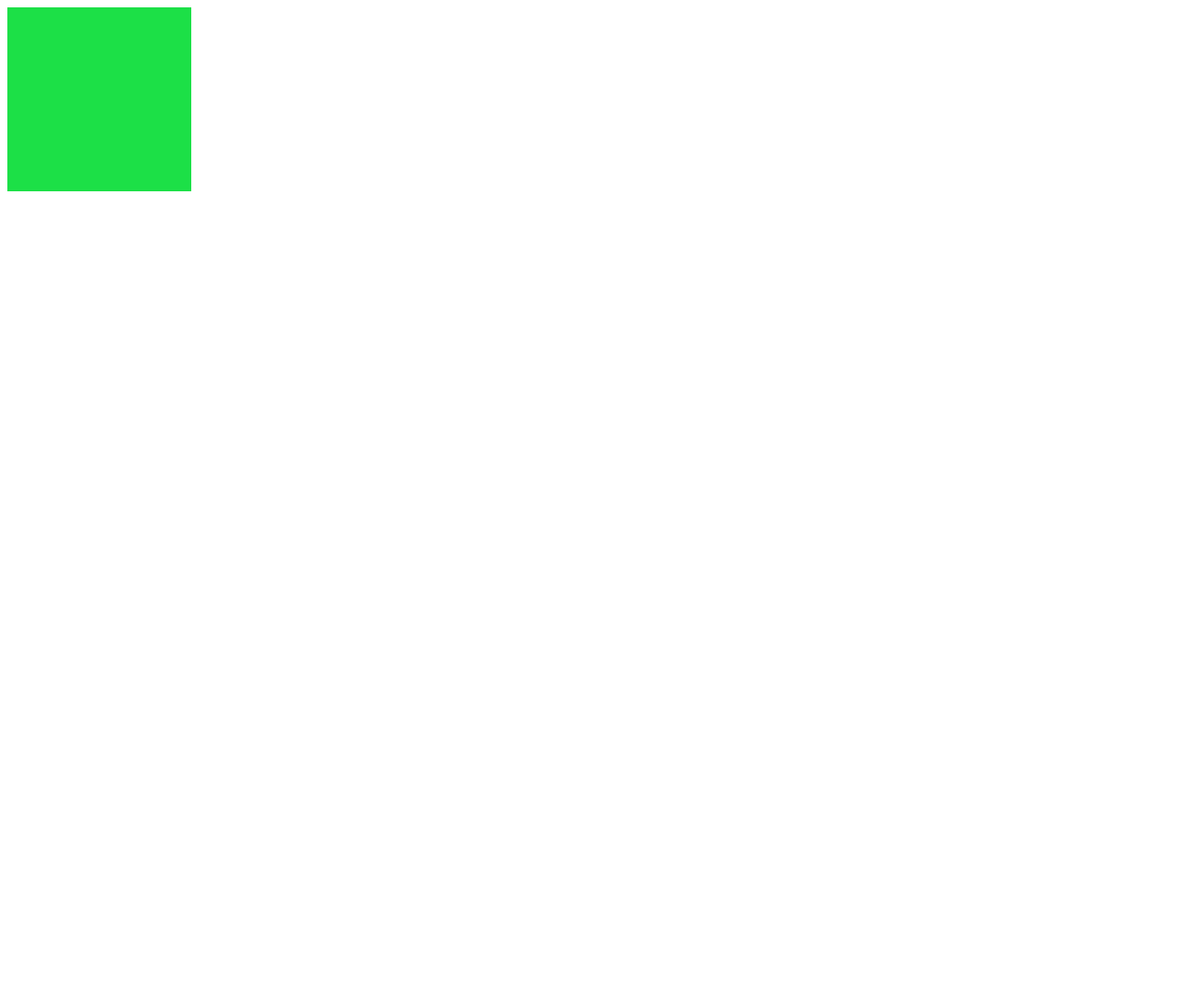
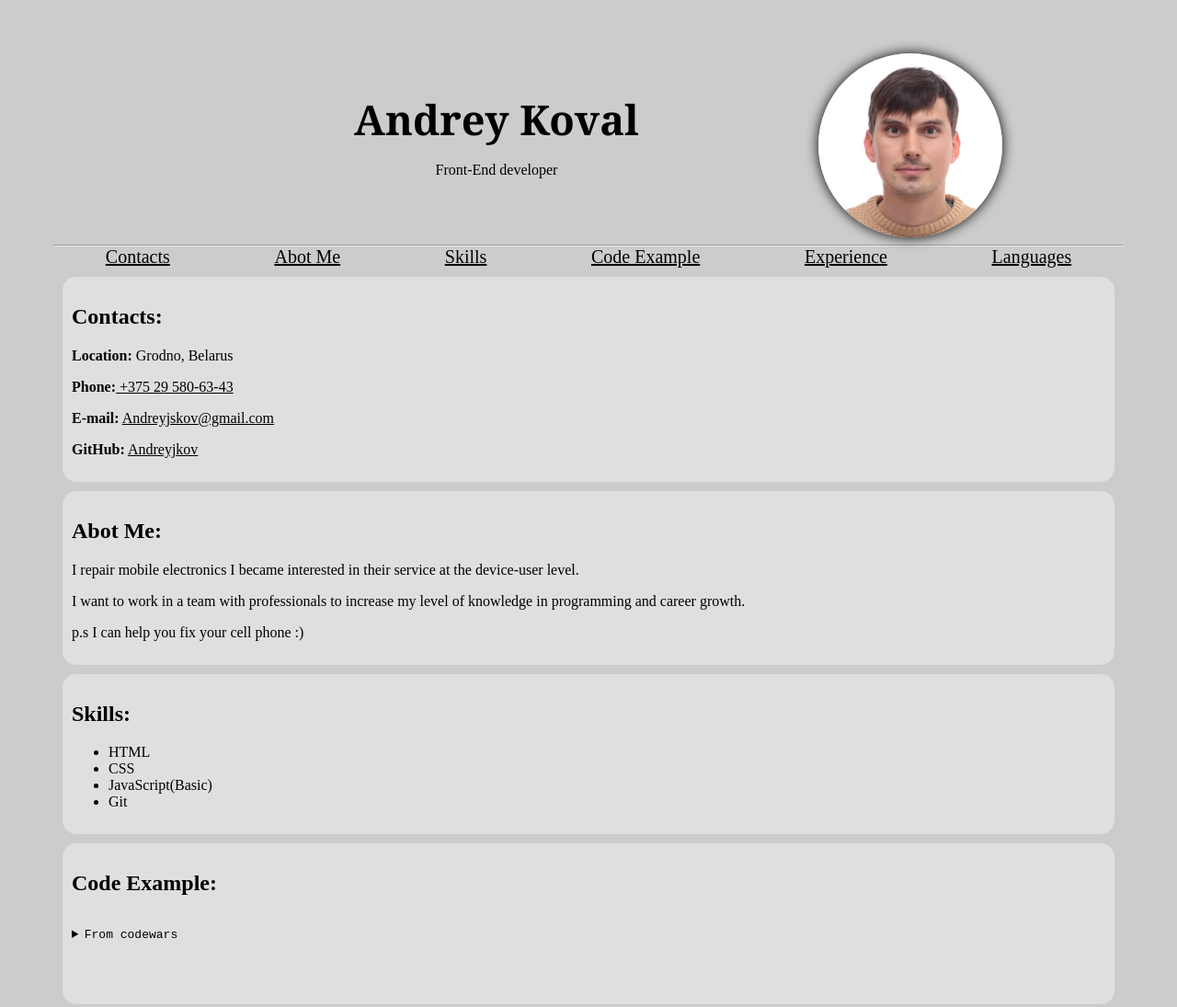
Before and after one commit to Andreyjkov/rsschool-cv, a plain HTML site: page index.html in a window 1280 px wide. Shown: the top 1095 px of the page at 92% size. Before the commit the page ends 800 px from the top, so only its background shows below. Drawn offline with Linux system fonts and the light colour scheme.

Commit message:
feat: add content

```diff
--- /dev/null
+++ b/css/style.css
@@ -0,0 +1,78 @@
+body {
+  height: 100%;
+  min-width: 460px;
+  padding: 50px;
+  background-color: #ccc;
+}
+/* ----------------------------------------------------------- */
+.nav {
+  font-size: 16px;
+  background-color: #ccc;
+}
+
+.mYi {
+  display: block;
+  height: 200px;
+  width: 200px;
+  box-shadow: 0px 0px 14px 0px;
+  border-radius: 50%;
+}
+
+.header_name {
+  margin: 0 auto 8px;
+}
+.title {
+  color: #000000;
+  margin: 0 auto 8px;
+  font-family: "Georgia", serif;
+  font-size: 45px;
+}
+.pPosition {
+  text-align: center;
+}
+
+.header_cv {
+  border: 2px black;
+  display: flex;
+  align-items: center;
+  max-width: 900px;
+  margin: 0 auto;
+}
+/* ---------------------------------------------------------------- */
+.navMain {
+  display: flex;
+  justify-content: space-around;
+  text-align: center;
+  margin: 0px;
+  font-size: 20px;
+}
+
+a {
+  color: #000000;
+}
+
+hr {
+  margin-bottom: 0px;
+}
+
+section {
+  background-color: #dfdfdf;
+  padding: 10px;
+  border-radius: 15px;
+  margin: 10px;
+}
+
+.code {
+  background-color: #000000;
+  border: 2px solid rgb(0, 0, 0);
+  color: rgb(255, 255, 255);
+}
+.colorCode {
+  color: #b294bb;
+}
+.colorCodeTow {
+  color: #de935f;
+}
+.colorCodeThree {
+  color: #81a2be;
+}
--- a/index.html
+++ b/index.html
@@ -1,13 +1,106 @@
 <!DOCTYPE html>
 <html lang="en">
-<head>
-    <meta charset="UTF-8">
-    <meta http-equiv="X-UA-Compatible" content="IE=edge">
-    <meta name="viewport" content="width=device-width, initial-scale=1.0">
-    <title>Document</title>
-    <link rel="stylesheet" href="./style.css">
-</head>
-<body>
-    <div class="start"></div>
-</body>
+  <head>
+    <meta charset="UTF-8" />
+    <meta http-equiv="X-UA-Compatible" content="IE=edge" />
+    <meta name="viewport" content="width=device-width, initial-scale=1.0" />
+    <title>My CV HTML</title>
+    <link rel="stylesheet" href="css/style.css" />
+  </head>
+
+  <body>
+    <header class="header_cv">
+      <div class="header_name">
+        <h1 class="title">Andrey Koval</h1>
+        <p class="pPosition">Front-End developer</p>
+      </div>
+
+      <div class="header_foto">
+        <img class="mYi" src="img/001.JPG" alt="Koval Andrey" />
+      </div>
+    </header>
+
+    <hr />
+
+    <main class="info">
+      <nav class="nav">
+        <div class="navMain">
+          <a href="#Contacts">Contacts</a>
+          <a href="#Abot Me">Abot Me</a>
+          <a href="#Skills">Skills</a>
+          <a href="#Code Example">Code Example</a>
+          <a href="#Experience">Experience</a>
+          <a href="#Languages">Languages</a>
+        </div>
+      </nav>
+
+      <section>
+        <h2><a name="Contacts"></a>Contacts:</h2>
+        <p><b>Location:</b> Grodno, Belarus</p>
+        <p><b>Phone:</b><a href="tel:+375295806343"> +375 29 580-63-43</a></p>
+        <p>
+          <b>E-mail:</b>
+          <a href="mailto:Andreyjskov@gmail.com"> Andreyjskov@gmail.com </a>
+        </p>
+        <p>
+          <b>GitHub:</b> <a href="https://github.com/Andreyjkov"> Andreyjkov</a>
+        </p>
+      </section>
+
+      <section>
+        <h2><a name="Abot Me"></a> Abot Me:</h2>
+        <p>
+          I repair mobile electronics I became interested in their service at
+          the device-user level.
+        </p>
+        <p>
+          I want to work in a team with professionals to increase my level of
+          knowledge in programming and career growth.
+        </p>
+        <p>p.s I can help you fix your cell phone :)</p>
+      </section>
+
+      <section>
+        <h2><a name="Skills"></a> Skills:</h2>
+        <ul>
+          <li>HTML</li>
+          <li>CSS</li>
+          <li>JavaScript(Basic)</li>
+          <li>Git</li>
+        </ul>
+      </section>
+
+      <section>
+        <h2><a name="Code Example"></a> Code Example:</h2>
+        <pre class="CodeExample">
+          <details>
+            <summary>From codewars</summary>
+                    <div class="code">
+           <samp class="colorCode">function</samp ><samp class="colorCodeTow"> removeChar</samp> (<samp class="colorCodeTow">str</samp>) {
+              <samp class="colorCode">return</samp> <samp class="colorCodeThree">str</samp>.<samp class="colorCodeThree">slice</samp>(<samp class="colorCodeTow">1</samp>, -<samp class="colorCodeTow">1</samp>);
+            };
+                    </div>
+          </details>
+
+         </pre>
+      </section>
+
+      <section>
+        <h2><a name="Experience"></a> Experience:</h2>
+        <li><a href="https://htmlacademy.ru/">htmlacademy</a></li>
+      </section>
+
+      <section>
+        <h2>Education:</h2>
+        <p>Grodno State Vocational College of Instrument Engineering</p>
+        <p>Repair and maintenance of television radio equipment</p>
+      </section>
+
+      <section>
+        <h2><a name="Languages"></a> Languages</h2>
+        <li>English: A2</li>
+      </section>
+    </main>
+
+  </body>
 </html>
--- a/style.css
+++ /dev/null
@@ -1,5 +0,0 @@
-.start {
-  height: 200px;
-  width: 200px;
-  background-color: rgb(28, 224, 71);
-}
```
Also changed, not shown: img/001+1.JPG (added), img/001.JPG (added).
